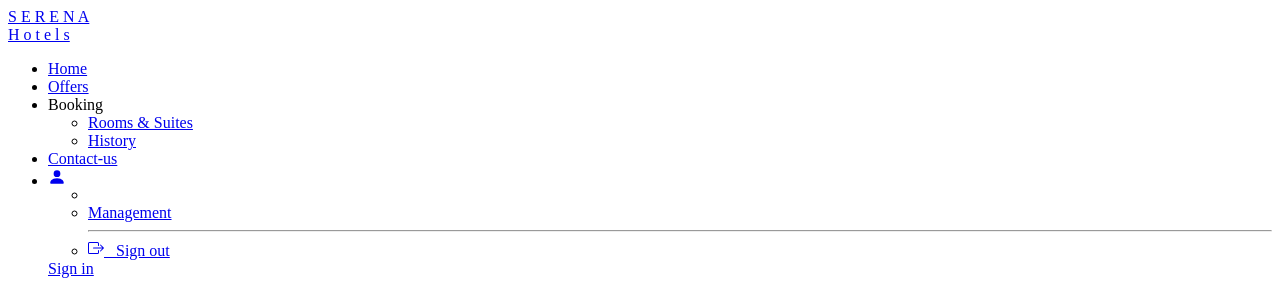
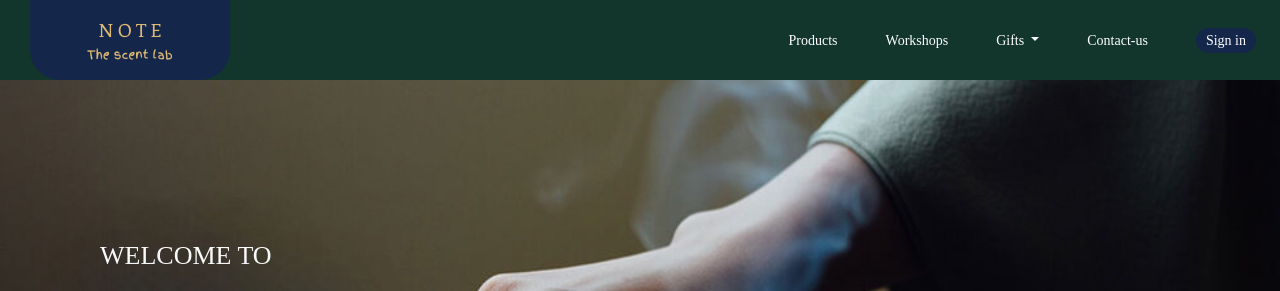
Before and after one commit to Nhatgoodkid/e-commerce-for-scent, a Django app: page / in a window 1280 px wide. Shown: the top 291 px of the page. Run offline with Django 4.2, Linux system fonts and the light colour scheme; some libraries are stand-ins or nearby versions; some web fonts are replaced.

Commit message:
Creating layout to contain partials and content

```diff
--- a/ecomprj/static/css/style.css
+++ b/ecomprj/static/css/style.css
@@ -1,3 +1,4 @@
+
 :root {
     --white: #fff;
     --gold: #e0b973;
@@ -5,7 +6,7 @@
     --blue: #2a4c8b;
     --light-blue: #4169a4;
     --button-blue: #009df5;
-    --bg-nav: rgb(108, 170, 220);
+    --bg-nav: #12362c;
     --bg-dropdown: rgba(9, 86, 149, 0.5);
     --grey: #b7bfbf;
     --light-grey: #d9d9d9;
@@ -18,17 +19,17 @@
 
 @font-face {
     font-family: Fenix;
-    src: url(/fonts/Fenix/Fenix-Regular.ttf);
+    src: url(/static/fonts/Fenix/Fenix-Regular.ttf);
 }
 
 @font-face {
     font-family: Finger_Paint;
-    src: url(/fonts/Finger_Paint/FingerPaint-Regular.ttf);
+    src: url(/static/fonts/Finger_Paint/FingerPaint-Regular.ttf);
 }
 
 @font-face {
     font-family: Montserrat;
-    src: url(/fonts/Montserrat/Montserrat-VariableFont_wght.ttf);
+    src: url(/static/fonts/Montserrat/Montserrat-VariableFont_wght.ttf);
 }
 
 html {
--- a/ecomprj/templates/core/index.html
+++ b/ecomprj/templates/core/index.html
@@ -4,13 +4,14 @@
 
 <body>
     <div class="background_frame">
-        <img class="img_background" src="{% static '/images/picture1.png'%}" alt="" width="1200">
+        <img class="img_background" src="{% static '/images/image1.png'%}" alt="" width="1200">
         <div class="greeting">
             <h3 class="greeting_content greeting_h3">WELCOME TO</h3>
-            <h1 class="greeting_content greeting_logo">S E R E N A</h1>
-            <h2 class="greeting_content greeting_subLogo">H O T E L S</h2>
-            <p class="greeting_content greeting_p">Book your stay and enjoy Luxury <br> redefined at the most affordable
-                rates.</p>
+            <h1 class="greeting_content greeting_logo">N O T E</h1>
+            <h2 class="greeting_content greeting_subLogo">The scent lab</h2>
+            <p class="greeting_content greeting_p">Với sự công phu trong mùi hương thiết kế, <br> lựa chọn kỹ càng nguyên liệu cao cấp
+            <br> và trau chuốt trong mẫu mã – bao bì.
+            <br> NOTE khát khao  đem lại dấu ấn vượt trội cho sản phẩm mùi hương Việt Nam.</p>
         </div>
         <div class="btnBookNow">
             <a href="/booking" class="text-decoration-none">
@@ -25,7 +26,7 @@
                                 fill="#E0B973" />
                         </svg>
                     </span>
-                    &nbsp; BOOK NOW
+                    &nbsp; ORDER NOW
                 </h4>
             </a>
             <div class="arrowBottomBookNow my-4">
@@ -38,9 +39,6 @@
                 </a>
             </div>
         </div>
-
-
-
     </div>
 
     <div class="main">
--- /dev/null
+++ b/ecomprj/templates/layout/main.html
@@ -0,0 +1,31 @@
+{% load static %}
+<!DOCTYPE html>
+<html lang="en">
+<head>
+    <meta charset="UTF-8">
+    <meta name="viewport" content="width=device-width, initial-scale=1.0">
+    <meta http-equiv="X-UA-Compatible" content="ie=edge">
+    <link rel="stylesheet" href="https://cdnjs.cloudflare.com/ajax/libs/font-awesome/4.7.0/css/font-awesome.min.css">
+	<link rel="stylesheet" href="https://maxcdn.bootstrapcdn.com/bootstrap/4.5.2/css/bootstrap.min.css">
+	<link rel="stylesheet" href="https://cdnjs.cloudflare.com/ajax/libs/animate.css/4.1.1/animate.min.css"/>
+    <link href="https://cdn.jsdelivr.net/npm/bootstrap@5.2.2/dist/css/bootstrap.min.css" rel="stylesheet">
+    <link rel="stylesheet" href="{% static '/css/style.css' %}">
+    <title>SERENA Hotel</title>
+</head>
+<body>
+    {% block header %}
+    {% endblock header %}
+    <div id="content">
+        {% block content %}
+
+        {% endblock %}
+    </div>
+
+    <script src="https://ajax.googleapis.com/ajax/libs/jquery/3.6.0/jquery.min.js"></script>
+    <script src="https://cdn.jsdelivr.net/npm/bootstrap@5.2.2/dist/js/bootstrap.bundle.min.js"></script>
+	<script src="https://maxcdn.bootstrapcdn.com/bootstrap/4.5.2/js/bootstrap.min.js"></script>
+	<script src="https://cdnjs.cloudflare.com/ajax/libs/popper.js/1.16.0/umd/popper.min.js"></script>
+    <script src="https://cdn.jsdelivr.net/npm/@popperjs/core@2.9.2/dist/umd/popper.min.js" ></script>
+    <script src="{% static '/js/index.js' %}"></script>
+</body>
+</html>
--- a/ecomprj/templates/partials/header.html
+++ b/ecomprj/templates/partials/header.html
@@ -1,25 +1,27 @@
+{% extends 'layout/main.html' %}
+{% block header %}
 <header>
     <div class="navigation animate__animated animate__fadeInDown" id="navigation">
         <nav class="navbar row d-flex p-0">
             <a class="banner col-lg-5 col-md-3 d-md-flex d-none text-decoration-none" href="/">
                 <div class="logo ml-lg-5">
                     <div class="contentLogo">
-                        <span class="logoText">S E R E N A</span><br>
-                        <span class="logoText subLogoText">H o t e l s</span>
+                        <span class="logoText">N O T E</span><br>
+                        <span class="logoText subLogoText">The scent lab</span>
                     </div>
                 </div>
             </a>
             <div class="col-lg-7 col-md-9 d-md-flex d-none justify-content-end">
                 <ul class="nav text-light d-flex backgroundColorToggle">
                     <li class="nav-item">
-                        <a class="nav-link" href="/">Home</a>
+                        <a class="nav-link" href="/">Products</a>
                     </li>
                     <li class="nav-item">
-                        <a class="nav-link" href="#">Offers</a>
+                        <a class="nav-link" href="#">Workshops</a>
                     </li>
                     <li class="nav-item" id="wrapDropdownBooking">
                         <div class="nav-link dropdown-toggle" data-bs-toggle="dropdown" role="button"
-                            aria-expanded="false">Booking
+                            aria-expanded="false">Gifts
                         </div>
                         <ul class="dropdown-menu fs-4 pt-3 pb-4" id="dropdownBooking" aria-labelledby="dropdownBooking">
                             <li class="mt-1"><a class="dropdown-item" href="/booking">Rooms & Suites</a></li>
@@ -32,7 +34,7 @@
                     </li>
                     <li class="nav-item">
                         <a class="nav-link p-0" href="#">
-                            <div class="dropdown user_dropdown">
+                            <!-- <div class="dropdown user_dropdown">
                                 <span class="signIn signed-in">
                                     <svg xmlns="http://www.w3.org/2000/svg" width="18" height="18" fill="currentColor"
                                         class="bi bi-person-fill" viewBox="0 0 16 16">
@@ -64,7 +66,7 @@
                                         </li>
                                     </ul>
                                 </div>
-                            </div>
+                            </div> -->
                         </a>
                         <a class="nav-link" href="/user/sign-in"><span class="signIn">Sign in</span></a>
                     </li>
@@ -78,6 +80,4 @@
         </nav>
     </div>
 </header>
-{% block content %}
-
-{% endblock %}
+{% endblock header %}
```
Also changed, not shown: ecomprj/static/images/image1.png (added).
